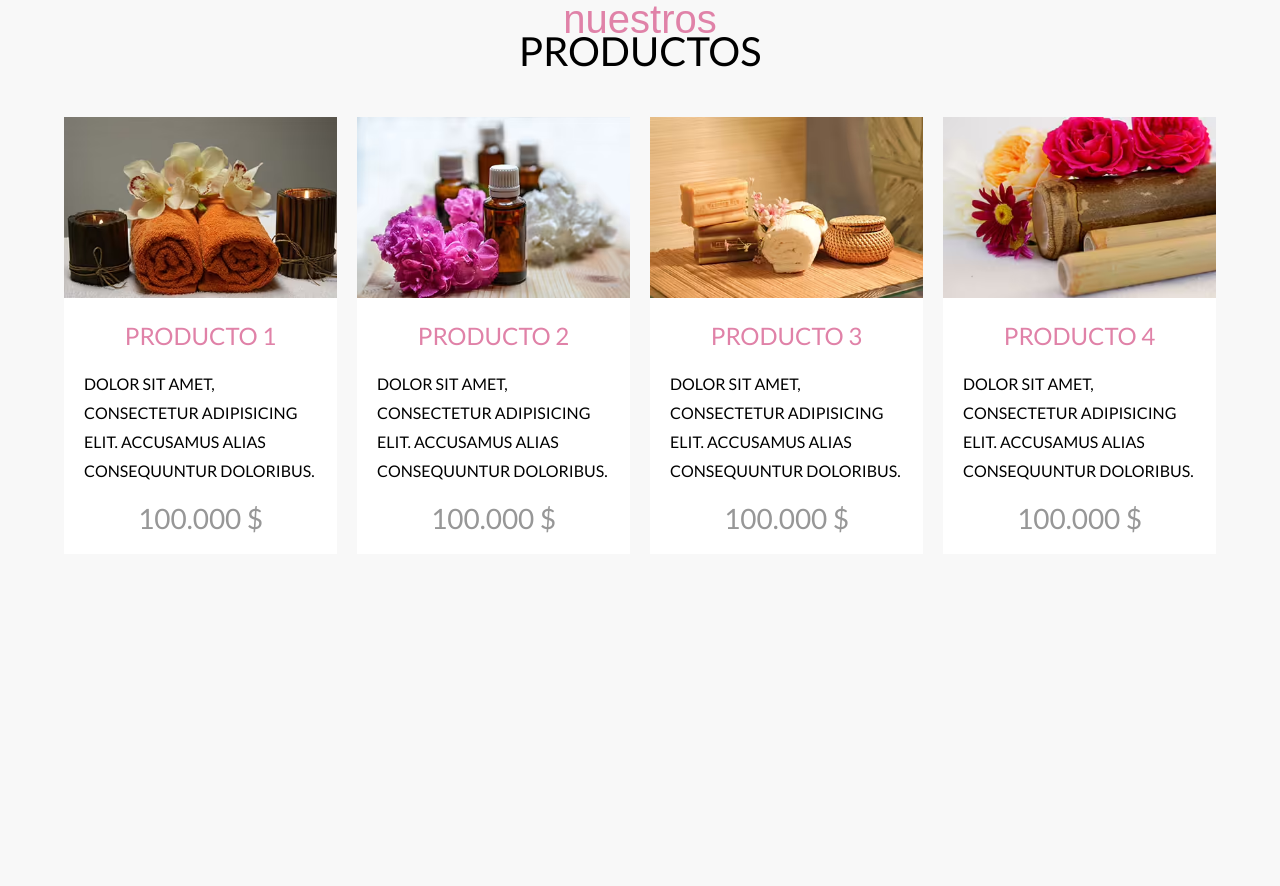
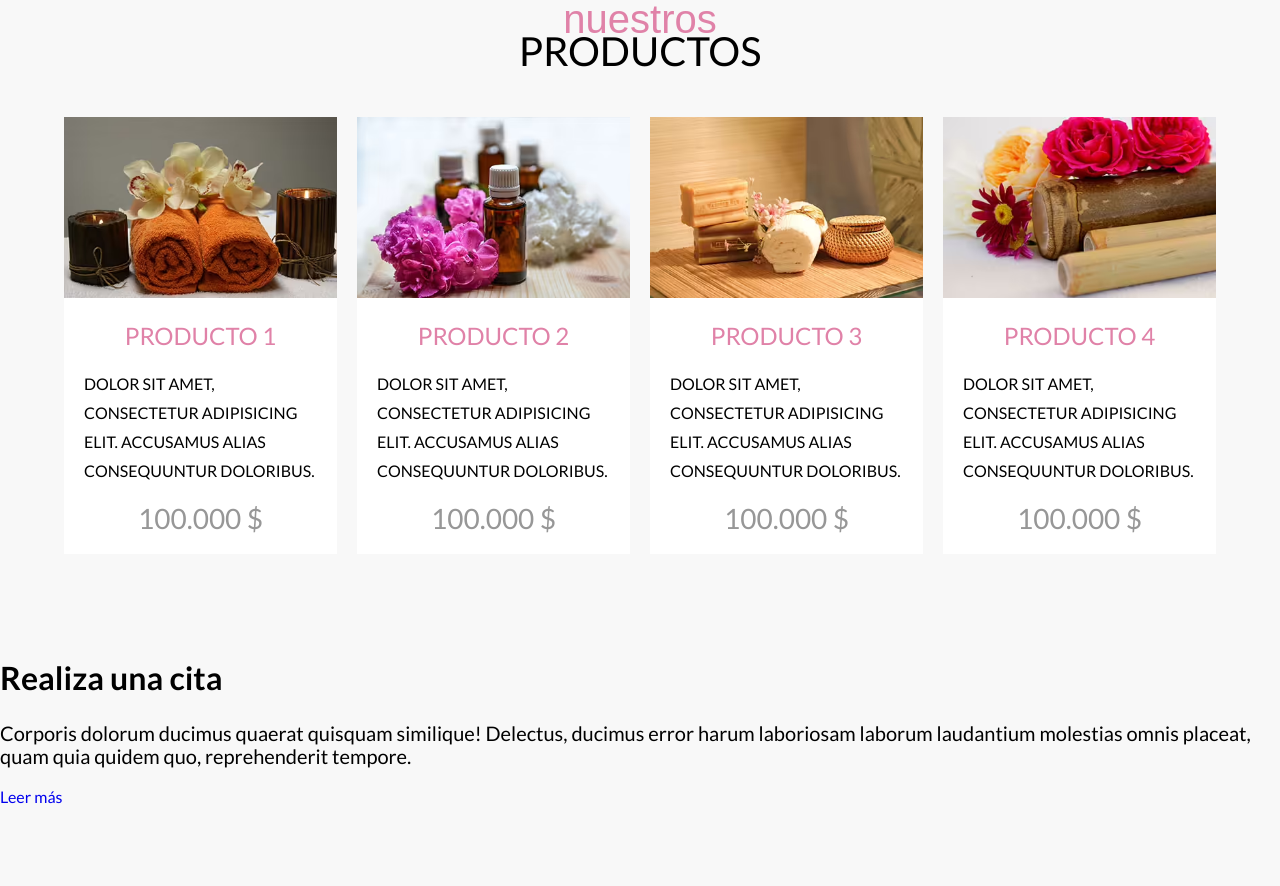
Before and after one commit to dolivare5/carlolina-spa, a website: page index.html in a window 1280 px wide. Shown: the part 3094-3980 px from the top of the page. Before the commit the page ends 3648 px from the top, so only its background shows below. Drawn offline with Linux system fonts and the light colour scheme; a web font is replaced by a local one.

Commit message:
Commit Nro. 19. Agregué el código HTML para la sección de Cita.

```diff
--- a/index.html
+++ b/index.html
@@ -238,5 +238,15 @@
             </div> <!-- productos__grid -->
         </main> <!-- .productos contenedor -->
 
+        <section class="cita">
+            <h2 class="cita__heading">Realiza una cita</h2>
+            <p class="cita__texto">
+                Corporis dolorum ducimus quaerat quisquam similique! Delectus, ducimus
+                error harum laboriosam laborum laudantium molestias omnis placeat,
+                quam quia quidem quo, reprehenderit tempore.
+            </p> <!-- .cita__texto -->
+            <a href="#" class="cita__enlace">Leer más</a>
+        </section> <!-- .cita -->
+
     </body>
 </html>
```
